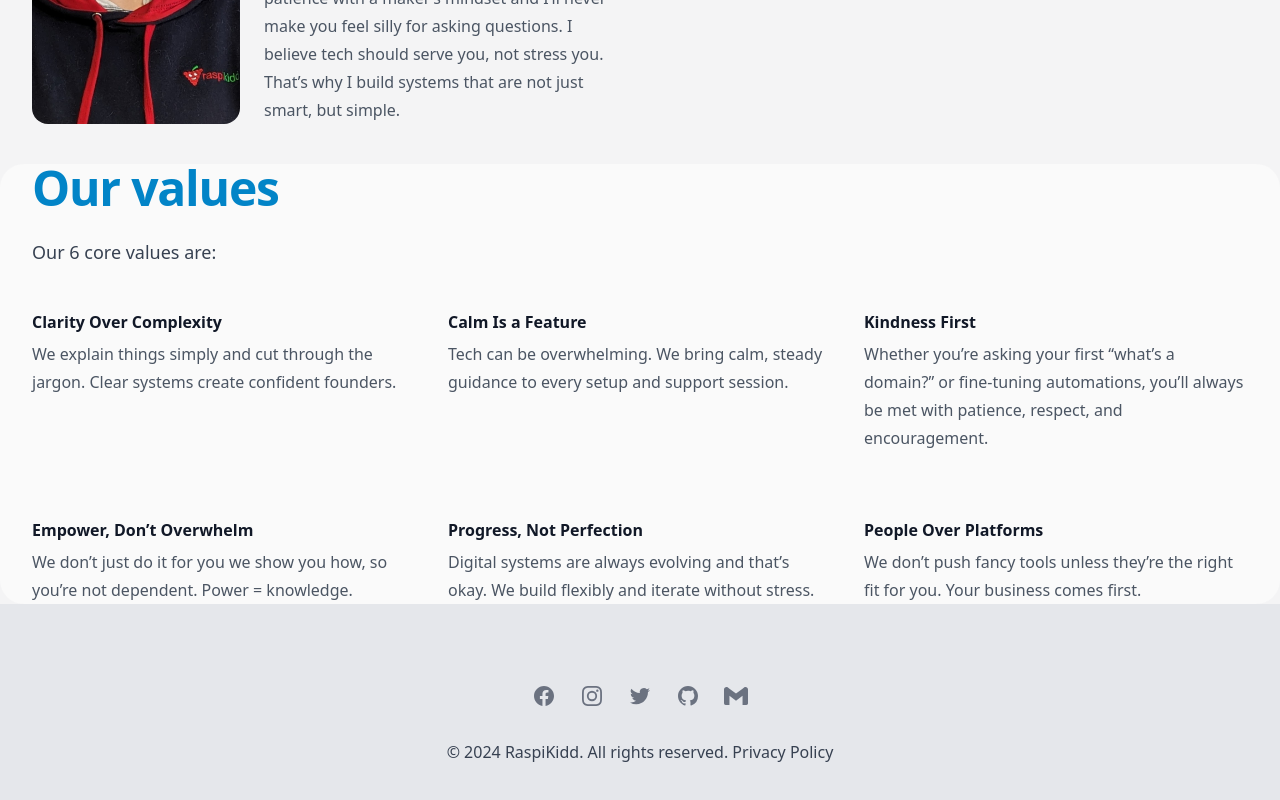
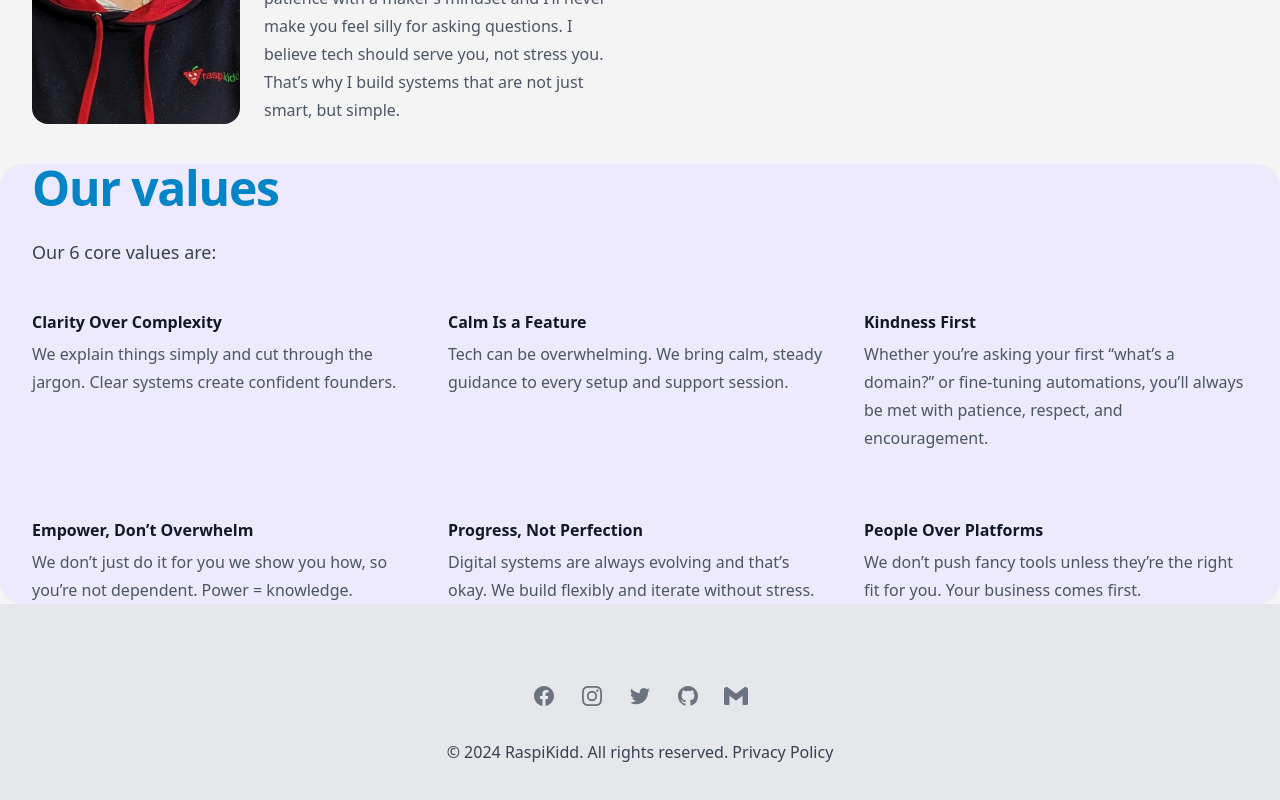
Before and after one commit to DigitalITServices/DigitalServices, a Nuxt app: page /About in a window 1280 px wide. Shown: the part 1464-2264 px from the top of the page. Built offline with nearby package versions, Linux system fonts and the light colour scheme.

Commit message:
Updated values section on About Page

```diff
--- a/pages/About.vue
+++ b/pages/About.vue
@@ -84,7 +84,7 @@
         </div>
 
         <!-- Values section -->
-        <div class="mx-auto mt-32 max-w-7xl px-6 sm:mt-10 lg:px-8 sm:rounded-3xl bg-zinc-50">
+        <div class="mx-auto mt-32 max-w-7xl px-6 sm:mt-10 lg:px-8 sm:rounded-3xl bg-violet-100">
           <div class="mx-auto max-w-2xl lg:mx-0">
             <h2 class="text-pretty text-4xl font-semibold tracking-tight text-sky-600 sm:text-5xl">
               Our values
```
